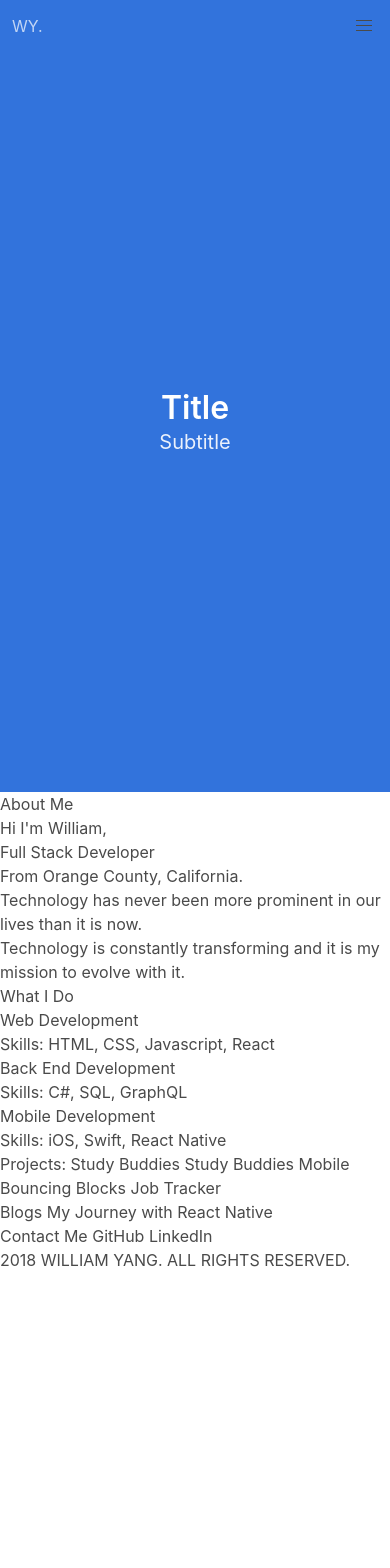
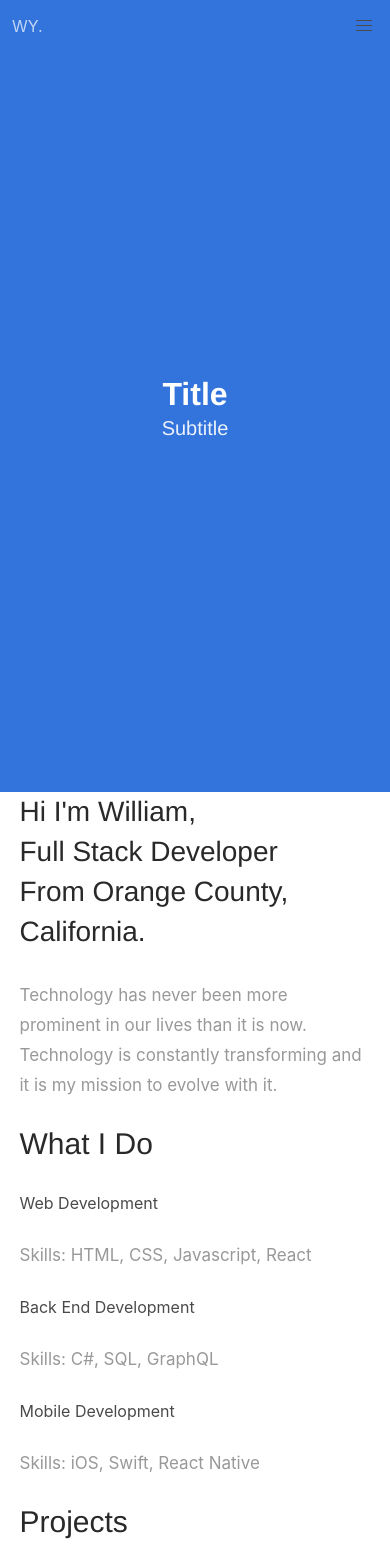
Before and after one commit to m1771vw/william-portfolio, a React (Create React App) app: page / in a window 390 px wide. Shown: the top 1568 px of the page. Before the commit the page ends 1272 px from the top, so only its background shows below. Built offline with nearby package versions, Linux system fonts and the light colour scheme.

Commit message:
Added some CSS to each section

```diff
--- a/src/App.css
+++ b/src/App.css
@@ -1,32 +1,135 @@
-.App {
-  text-align: center;
+/* Containers */
+.section-margin-spacing {
+  margin: 0 auto;
+	position: relative;
+	max-width: 1020px;
 }
 
-.App-logo {
-  animation: App-logo-spin infinite 20s linear;
-  height: 40vmin;
+@media (max-width: 1079px) {
+  .section-margin-spacing {
+    margin: 0 5%;
+    max-width: 100%;
+  }
 }
 
-.App-header {
-  background-color: #282c34;
-  min-height: 100vh;
-  display: flex;
-  flex-direction: column;
-  align-items: center;
-  justify-content: center;
-  font-size: calc(10px + 2vmin);
-  color: white;
+/* Typography */
+h1,
+h2,
+h3,
+h4,
+h5,
+h6 {
+	margin: 28px 0;
+	font-weight: 400;
+	font-family: 'Eczar', helvetica;
+	color: #292929;
 }
 
-.App-link {
-  color: #61dafb;
+@media (max-width: 1079px) {
+	h1,
+	h2,
+	h3,
+	h4,
+	h5,
+	h6 {
+		margin: 0 0 28px 0;
+	}
 }
 
-@keyframes App-logo-spin {
-  from {
-    transform: rotate(0deg);
-  }
-  to {
-    transform: rotate(360deg);
-  }
+h1 {
+	font-size: 52px;
+	line-height: 64px;
 }
+
+@media (max-width: 1079px) {
+	h1 {
+		font-size: 28px;
+		line-height: 40px;
+	}
+}
+
+h2 {
+	font-size: 46px;
+	line-height: 58px;
+}
+
+@media (max-width: 1079px) {
+	h2 {
+		font-size: 30px;
+		line-height: 38px;
+	}
+}
+
+h3 {
+	font-size: 40px;
+	line-height: 52px;
+}
+
+@media (max-width: 1079px) {
+	h3 {
+		font-size: 26px;
+		line-height: 33px;
+	}
+}
+
+h4 {
+	font-size: 34px;
+	line-height: 46px;
+}
+
+@media (max-width: 1079px) {
+	h4 {
+		font-size: 26px;
+		line-height: 34px;
+	}
+}
+
+h5 {
+	font-size: 28px;
+	line-height: 40px;
+}
+
+@media (max-width: 1079px) {
+	h5 {
+		font-size: 20px;
+		line-height: 28px;
+	}
+}
+
+h6 {
+	font-size: 22px;
+	line-height: 34px;
+}
+
+@media (max-width: 1079px) {
+	h6 {
+		font-size: 14px;
+		line-height: 22px;
+	}
+}
+
+p {
+	margin: 25px 0;
+	padding: 0;
+	font-size: 20px;
+	color: #999999;
+	line-height: 34px;
+}
+
+@media (max-width: 1079px) {
+	p {
+		font-size: 17px;
+		line-height: 30px;
+	}
+}
+
+strong {
+	font-weight: 500;
+	color: #292929;
+}
+
+/* Alignment */
+
+.align-left {
+	text-align: left !important;
+}
--- a/src/components/AboutMe.js
+++ b/src/components/AboutMe.js
@@ -2,14 +2,15 @@ import React from 'react';
 
 const AboutMe = () => {
     return (
-        <div>
-            <div>
-                About Me
-                <h1 class="animated">Hi I'm William, <br />Full Stack Developer <br />From Orange County, California.</h1>
-						<p class="animated">
-							Technology has never been more prominent in our lives than it is now. <br/>
-							Technology is constantly transforming and it is my mission to evolve with it.
-						</p>
+        <div id="about-section">
+            <div className="section-margin-spacing">
+                {/* For desktops, make Header even bigger */}
+                {/* Make the fade in w/ React Reveal */}
+                <h1>Hi I'm William, <br />Full Stack Developer <br />From Orange County, California.</h1>
+                    <p>
+                        Technology has never been more prominent in our lives than it is now. <br/>
+                        Technology is constantly transforming and it is my mission to evolve with it.
+                    </p>
             </div>
 
         </div>
--- a/src/components/Blogs.js
+++ b/src/components/Blogs.js
@@ -2,9 +2,11 @@ import React from 'react';
 
 const Blogs = () => {
     return (
-        <div>
-            Blogs
+        <div id="blog-section">
+            <div className="section-margin-spacing">
+            <h2>Blogs</h2>
             My Journey with React Native
+            </div>
         </div>
     );
 };
--- a/src/components/ContactMe.js
+++ b/src/components/ContactMe.js
@@ -2,10 +2,13 @@ import React from 'react';
 
 const ContactMe = () => {
     return (
-        <div>
-            Contact Me
+        <div id="contact-me-section">
+        <div className="section-margin-spacing">
+            <h2>Contact Me </h2>
             GitHub
             LinkedIn
+
+        </div>
         </div>
     );
 };
--- a/src/components/Projects.js
+++ b/src/components/Projects.js
@@ -2,13 +2,16 @@ import React from 'react';
 
 const Projects = () => {
     return (
-        <div>
-            Projects:
+        <div id="project-section">
+        <div className="section-margin-spacing">
+
+            <h2>Projects</h2>
             Study Buddies
             Study Buddies Mobile
             Bouncing Blocks
             Job Tracker
         </div>
+        </div>
     );
 };
 
--- a/src/components/WhatIDo.js
+++ b/src/components/WhatIDo.js
@@ -2,14 +2,14 @@ import React from 'react';
 
 const WhatIDo = () => {
     return (
-        <div>
-            <div>
-                <h1>What I Do</h1>
+        <div id="whatido-section">
+            <div className="section-margin-spacing">
+                <h2>What I Do</h2>
                 Web Development
                 <p>Skills: HTML, CSS, Javascript, React</p>
-                <div class="name">Back End Development</div>
+                <div>Back End Development</div>
                 <p>Skills: C#, SQL, GraphQL</p>
-                <div class="name">Mobile Development</div>
+                <div>Mobile Development</div>
                 <p>Skills: iOS, Swift, React Native</p>
             </div>
         </div>
```
Also changed, not shown: 1 other file (tests, documents, lock files or other folders).
